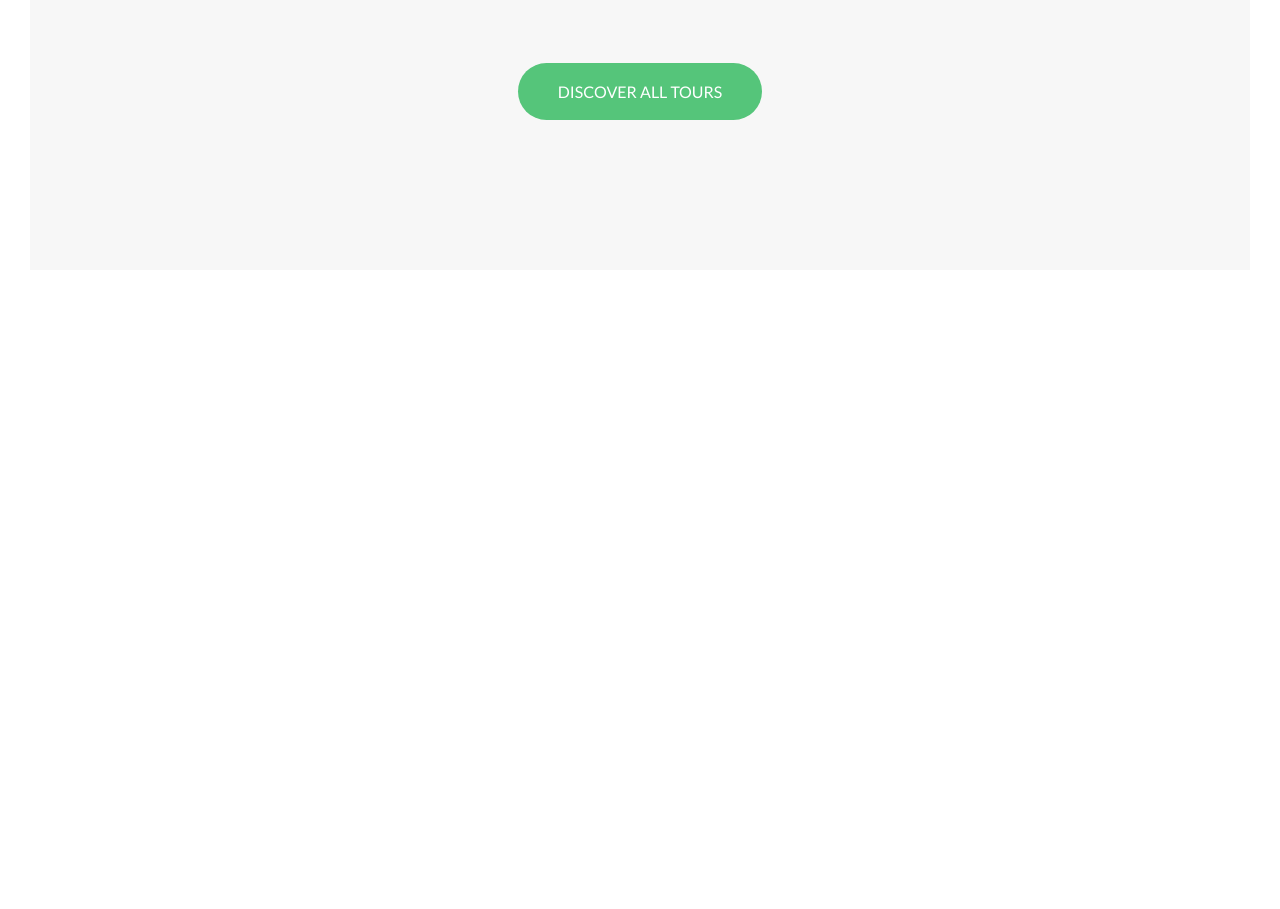
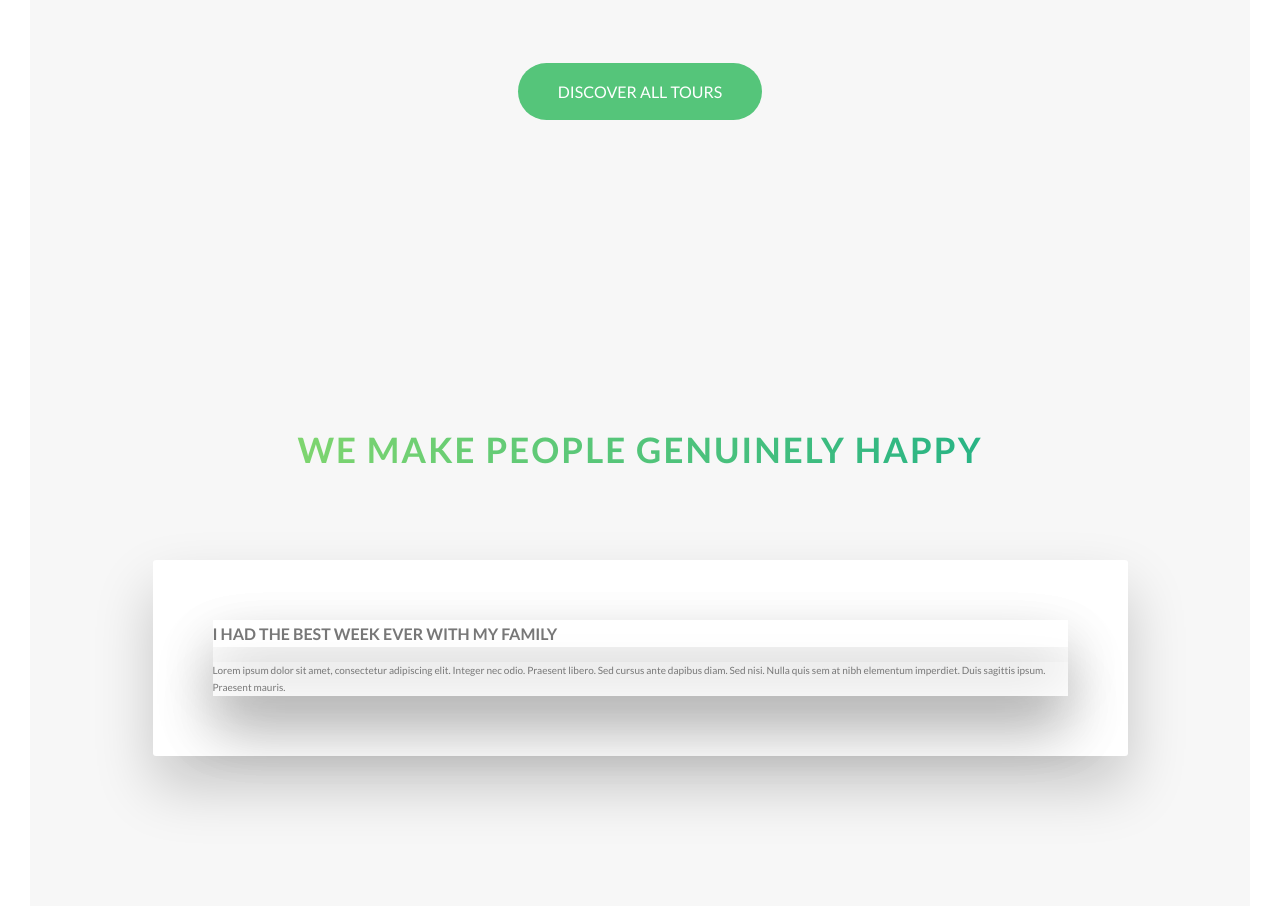
Before and after one commit to kn55/Natours, a website: page index.html in a window 1280 px wide. Shown: the part 2996-3905 px from the top of the page. Before the commit the page ends 3296 px from the top, so only its background shows below. Drawn offline with Linux system fonts and the light colour scheme.

Commit message:
started stories section, box-shadow issue

```diff
--- a/index.html
+++ b/index.html
@@ -221,6 +221,27 @@
                 </div>
 
             </section>
+
+            <section class="section-stories">
+                <div class="u-center-text u-margin-bottom-big">
+                    <h2 class="heading-secondary">We make people genuinely happy</h2>
+                </div>
+
+                <div class="row">
+                    <div class="story">
+                        <figure class="story_shape">
+
+                        </figure>
+                        <div class="story__text">
+                            <h3 class="heading-tertiary u-margin-bottom-small">I had the best week ever with my family</h3>
+                            <p>Lorem ipsum dolor sit amet, consectetur adipiscing elit. Integer nec odio.
+                                Praesent libero. Sed cursus ante dapibus diam. Sed nisi.
+                                Nulla quis sem at nibh elementum imperdiet. Duis sagittis ipsum. Praesent mauris.</p>
+                        </div>
+                    </div>
+                </div>
+
+            </section>
         </main>
 
     <!--
--- /dev/null
+++ b/sass/components/_story.scss
@@ -0,0 +1,8 @@
+.story {
+    width: 75%;
+    margin: 0 auto;
+    box-shadow: 0 3rem 6rem rgba($color-black, .2);
+    background-color: $color-white;
+    border-radius: 3px;
+    padding: 6rem;
+}
--- a/sass/main.scss
+++ b/sass/main.scss
@@ -12,6 +12,7 @@
 @import "components/composition";
 @import "components/feature-box";
 @import "components/card";
+@import "components/story";
 
 @import "layout/grid";
 @import "layout/header";
--- a/sass/pages/_home.scss
+++ b/sass/pages/_home.scss
@@ -25,5 +25,9 @@
     background-color: $color-grey-light-1;
     padding:  25rem 0 15rem 0;
     margin-top: -10.5rem;
+}
 
+.section-stories {
+    background-color: $color-grey-light-1;
+    padding: 15rem 0;
 }
```
Also changed, not shown: css/style.css.
